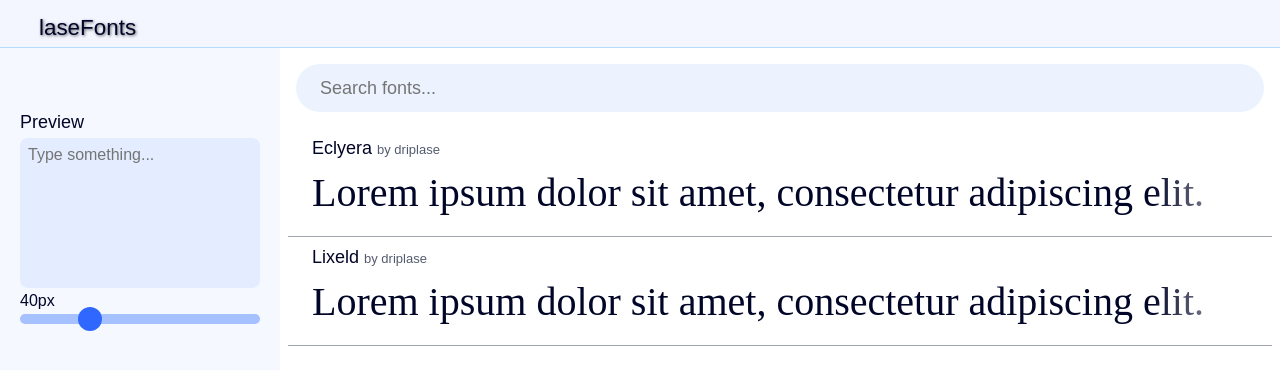
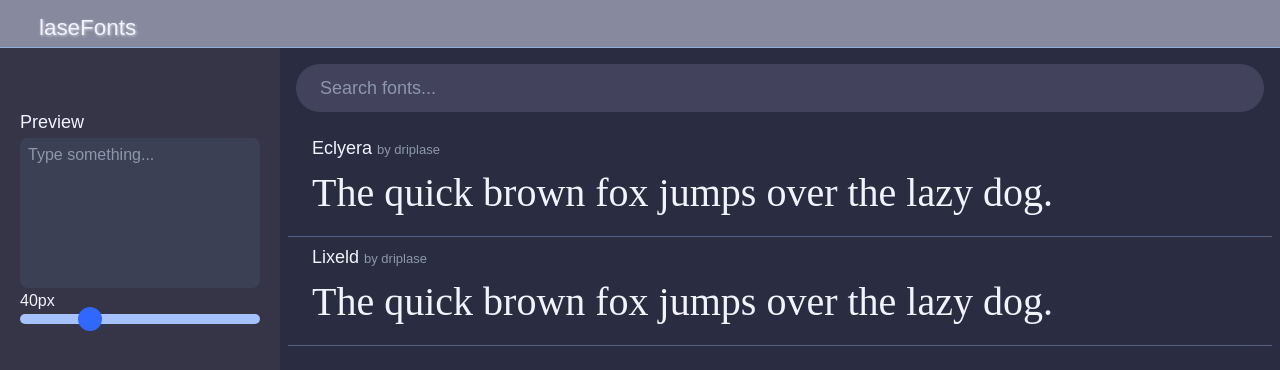
Before and after one commit to driplase/fonts, a Nuxt app: page / in a window 1280 px wide. Shown: the top 370 px of the page. Built offline with nearby package versions, Linux system fonts and the light colour scheme.

Commit message:
multi-language preview

```diff
--- a/assets/main.css
+++ b/assets/main.css
@@ -1,13 +1,36 @@
 :root {
-  --color-background: white;
-  --color-background-selected: #f2f9ff;
-  --color-text: #010527;
-  --color-text-gray: #535c6e;
-  --color-input: #ecf3ff;
-  --color-textarea: #e3edff;
-  --color-tile-split: rgb(160, 164, 175);
+  --color-light-background: white;
+  --color-light-background: rgb(42, 45, 65);
+  --color-light-background-selected: #f2f9ff;
+  --color-light-background-selected: #393f55;
+  --color-light-sidebar: #f5f9ff;
+  --color-light-sidebar: #353547;
+  --color-light-text: #010527;
+  --color-light-text: #f2f3ff;
+  --color-light-text-shadow: #00000099;
+  --color-light-text-shadow: #ffffff99;
+  --color-light-text-gray: #535c6e;
+  --color-light-text-gray: #8c97ad;
+  --color-light-input: #ecf3ff;
+  --color-light-input: #42425c;
+  --color-light-textarea: #e3edff;
+  --color-light-textarea: #3c4055;
+  --color-light-tile-split: rgb(160, 164, 175);
+  --color-light-tile-split: rgb(85, 97, 129);
 
   --font-default: sans-serif;
+}
+
+:root {
+  --color-background: var(--color-light-background);
+  --color-background-selected: var(--color-light-background-selected);
+  --color-sidebar: var(--color-light-sidebar);
+  --color-text: var(--color-light-text);
+  --color-text-shadow: var(--color-light-text-shadow);
+  --color-text-gray: var(--color-light-text-gray);
+  --color-input: var(--color-light-input);
+  --color-textarea: var(--color-light-textarea);
+  --color-tile-split: var(--color-light-tile-split);
 }
 
 *, *::after, *::before {
@@ -29,12 +52,16 @@ textarea, input {
   border: none;
   resize: none;
   background: var(--color-input);
+  color: var(--color-text);
   border-radius: 10px;
   padding: 8px;
   font-size: 16px;
   height: 28px;
   &:focus {
     outline: none;
+  }
+  &::placeholder {
+    color: var(--color-text-gray);
   }
 }
 
@@ -56,6 +83,7 @@ input[type=range] {
   border-radius: 5px;
   background: #a5c1ff;
   padding: 0;
+  cursor: pointer;
   &::-webkit-slider-thumb {
     -webkit-appearance: none;
     background: #2f67ff;
@@ -63,6 +91,7 @@ input[type=range] {
     height: 24px;
     border-radius: 50%;
     transition: box-shadow .5s ease-out;
+
   }
 
   &:hover {
--- a/components/AppHeader.vue
+++ b/components/AppHeader.vue
@@ -36,6 +36,7 @@ nav > a {
   padding-top: 8px;
   justify-content: flex-start;
   margin-left: 25px;
-  text-shadow: 1px 1px 3px #00000099;
+  text-shadow: 1px 1px 3px var(--color-text-shadow);
+  user-select: none;
 }
 </style>
--- a/components/FontView.vue
+++ b/components/FontView.vue
@@ -1,4 +1,6 @@
 <script setup>
+import sampleStc from '/data/sampleText.json'
+
 const props = defineProps({
   fontName: String,
   fontPath: String,
@@ -7,7 +9,7 @@ const props = defineProps({
   text: String,
 })
 
-const loremipsum = "Lorem ipsum dolor sit amet, consectetur adipiscing elit."
+const loremipsum = sampleStc.en[0]
 
 onMounted(() => {
   new FontFace(props.fontName, `url(${props.fontPath})`)
--- a/components/PreviewSidebar.vue
+++ b/components/PreviewSidebar.vue
@@ -34,7 +34,7 @@ const changeValue = (e, type) => {
   left: 0;
   padding: 8px 20px;
   padding-top: 64px;
-  background: #f5f9ff;
+  background: var(--color-sidebar);
   height: 100%;
 }
 h3 {
--- /dev/null
+++ b/data/rtlLang.json
@@ -0,0 +1 @@
+[ "ar" ]
--- a/data/sampleText.json
+++ b/data/sampleText.json
@@ -1,9 +1,98 @@
 {
+  "ar": [
+    "الثعلب البني السريع يقفز فوق الكلب الكسول.",
+    "القمر يضيء الصحراء الهادئة. يسمع صوت ناي في البعيد.",
+    "الشمس تشرق على البحر الهادئ.",
+    "كانت الرياح تهب برفق، والشوارع بدأت تهدأ."
+  ],
+  "az": [
+    "Sürətli qəhvəyi tülkü tənbəl itin üstünə tullanır.",
+    "Gün batarkən çay sakit axır. Uzaqdan bir mahnı eşidilir.",
+    "Solen gikk ned, og luften ble kjøligere."
+  ],
+  "de": [
+    "Der schnelle braune Fuchs springt über den faulen Hund.",
+    "Die Straßenlaternen leuchten im Nebel. Ein alter Mann füttert die Tauben.",
+    "Der Regen fiel leise, und die Straßen glänzten im Licht."
+  ],
   "en": [
+    "The quick brown fox jumps over the lazy dog.",
+    "Lorem ipsum dolor sit amet, consectetur adipiscing elit.",
     "Even a small thing can waste millions of time.",
-    "Simple is best, but it's not always true."
+    "Simple is best, but it's not always true.",
+    "Look at the sky. Don't you think it's beautiful?",
+    "The sun set, and the streets grew quiet."
+  ],
+  "es": [
+    "El rápido zorro marrón salta sobre el perro perezoso.",
+    "El sol se esconde tras las montañas. La brisa huele a mar y a café recién hecho.",
+    "Las estrellas brillan en la noche.",
+    "El sol se ocultaba, y las luces de la ciudad comenzaron a brillar."
+  ],
+  "fr": [
+    "Le renard brun rapide saute par-dessus le chien paresseux.",
+    "La pluie frappe doucement la fenêtre. Une tasse de thé fume sur la table.",
+    "Un chat dort sous la table.",
+    "Le vent soufflait doucement, et les feuilles tourbillonnaient dans les rues."
+  ],
+  "gr": [
+    "Η γρήγορη καφέ αλεπού πηδάει πάνω από τον τεμπέλη σκύλο.",
+    "Το κύμα αγγίζει απαλά την αμμουδιά. Ένα καράβι χάνεται στον ορίζοντα.",
+    "Ο ήλιος λάμπει πάνω από το νησί.",
+    "Ο ήλιος έδυε, και οι άνθρωποι άρχισαν να επιστρέφουν στα σπίτια τους."
+  ],
+  "it": [
+    "Il sole tramontava, e la città si faceva più tranquilla."
+  ],
+  "ja": [
+    "夕日が沈んで、空がオレンジ色に染まった。",
+    "彼は私に何か伝えようとしたが、私にはなにもわからなかった。"
+  ],
+  "kr": [
+    "해가 지고, 거리는 점점 조용해졌다."
+  ],
+  "no": [
+    "Den raske brune reven hopper over den late hunden.",
+    "Snøen dekker de stille gatene. En katt smyger seg forbi døren.",
+    "Solen gikk ned, og luften ble kjøligere."
+  ],
+  "sv": [
+    "Det är inte helt nytt, men jag tycker inte det är dåligt.",
+    "Solen gick ner, och staden blev tystare."
   ],
   "la": [
-    "Lorem ipsum dolor sit amet, consectetur adipiscing elit."
+    "Lorem ipsum dolor sit amet, consectetur adipiscing elit.",
+    "Sol occidebat, et ventus frangens erat."
+  ],
+  "pt": [
+    "O sol se pôs, e a noite tomou conta das ruas."
+  ],
+  "pl": [
+    "Szybki brązowy lis skacze nad leniwym psem.",
+    "Wiatr szepcze wśród drzew. Księżyc odbija się w jeziorze.",
+    "Deszcz maluje wzory na szybie.",
+    "Zmierzch zapadał, a ulice zaczęły pustoszeć."
+  ],
+  "ru": [
+    "Быстрая коричневая лиса прыгает через ленивую собаку.",
+    "Ветер играет с осенними листьями. Вдалеке слышен смех детей.",
+    "Вечерний свет тускнел, и тени растягивались по улице."
+  ],
+  "tr": [
+    "Güneş battı, ve sokaklar sessizleşti."
+  ],
+  "ua": [
+    "Швидка коричнева лисиця стрибає через ледачого собаку.",
+    "Над рікою кружляє білий птах. Легкий вітерець несе аромат трав.",
+    "Сонце сідало, і небо забарвлювалося в червоні відтінки."
+  ],
+  "vn": [
+    "Mặt trời lặn, và bầu không khí trở nên yên tĩnh."
+  ],
+  "zh-ch": [
+    "太阳下山了，街道渐渐安静。"
+  ],
+  "zh-tw": [
+    "太陽下山了，街道漸漸安靜。"
   ]
 }
--- a/layouts/default.vue
+++ b/layouts/default.vue
@@ -22,7 +22,7 @@
 }
 main {
   text-align: start;
-  margin: 8px;
+  padding: 8px;
   width: 100%;
   overflow-x: hidden;
 }
--- a/package.json
+++ b/package.json
@@ -10,7 +10,9 @@
     "postinstall": "nuxt prepare"
   },
   "dependencies": {
+    "defu": "^6.1.4",
     "nuxt": "^3.16.1",
+    "ufo": "^1.5.4",
     "vue": "^3.5.13",
     "vue-router": "^4.5.0"
   }
--- a/pages/font/[font].vue
+++ b/pages/font/[font].vue
@@ -1,14 +1,18 @@
 <script setup>
-import fonts from "../data/fonts.json"
-import sampleStc from "../data/sampleText.json"
+import fonts from "/data/fonts.json"
+import sampleStc from "/data/sampleText.json"
+import rtlLang from "/data/rtlLang.json"
 const route = useRoute();
 const sampleText = ref(''), previewText = ref(null)
+const sampleLang = ref('en')
 
 const font = fonts.find(i =>
   i.fontName.toLowerCase() === route.params.font.toLowerCase());
 
-const changeText = (type) => sampleText.value =
-  sampleStc[type][Math.floor(Math.random() * sampleStc[type].length)]
+const changeText = (type) => {
+  sampleLang.value = type
+  sampleText.value = sampleStc[type][Math.floor(Math.random() * sampleStc[type].length)]
+}
 
 changeText('en')
 
@@ -32,8 +36,14 @@ onMounted(() => {
       <h1
         class="sample"
         :style="{ fontFamily: font.fontName }"
+        :dir="rtlLang.includes(sampleLang) ? 'rtl' : 'ltr'"
       >{{ sampleText }}</h1>
-      <button type="button" @click="changeText('en')" class="sample-changer">Change text</button>
+      <div class="sample-changer">
+        <select v-model="sampleLang" @input="(e) => changeText(e.target.value)">
+          <option v-for="lang in Object.keys(sampleStc)" :value="lang">{{ lang }}</option>
+        </select>
+        <button type="button" @click="changeText(sampleLang)">Change text</button>
+      </div>
     </div>
     i'll create a preview thing soon, ok? :́D <!-- <= i mean, sweat smile -->
     <div class="preview">
--- /dev/null
+++ b/pnpm-workspace.yaml
@@ -0,0 +1,4 @@
+ignoredBuiltDependencies:
+  - '@parcel/watcher'
+onlyBuiltDependencies:
+  - esbuild
```
Also changed, not shown: 1 other file (tests, documents, lock files or other folders).
